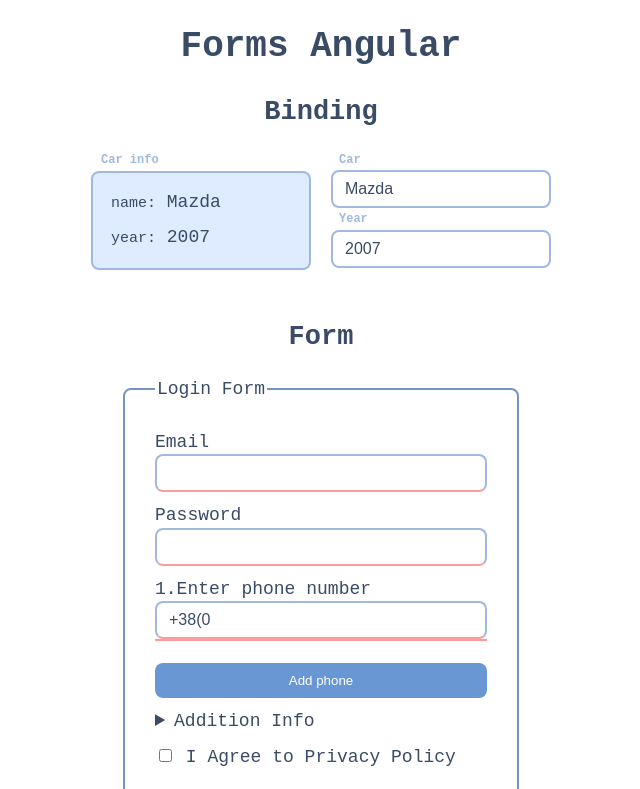
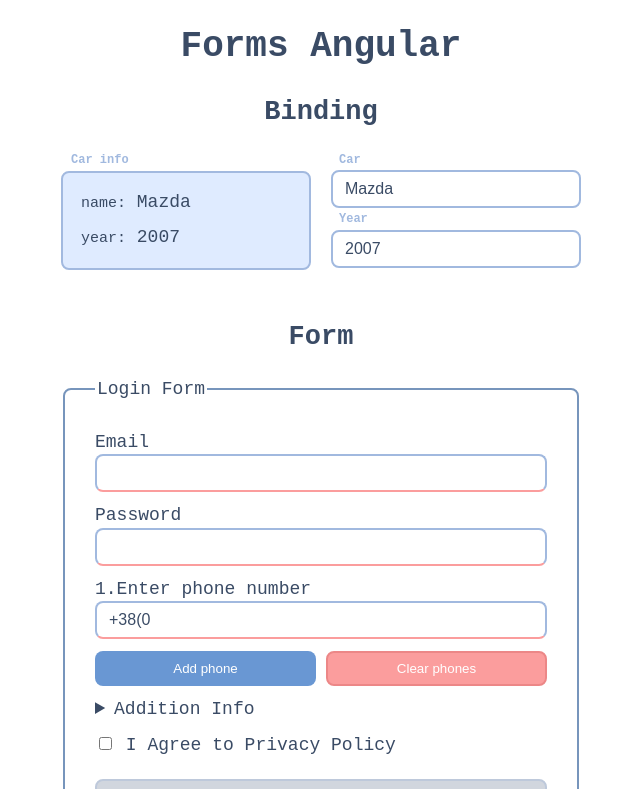
Before and after one commit to NadezhdaKuzmich/ng-forms, an Angular app: page / in a window 1280 px wide. Shown: the top 789 px of the page, without its empty margins (319-959 px from the left). Built offline with nearby package versions, Linux system fonts and the light colour scheme.

Commit message:
add formarray

```diff
--- a/src/app/components/binding/binding.component.html
+++ b/src/app/components/binding/binding.component.html
@@ -47,7 +47,10 @@
         <label for="phone{{ i + 1 }}"> {{ i + 1 }}.Enter phone number </label>
         <input id="phone{{ i + 1 }}" type="text" [formControlName]="i" />
       </div>
-      <button class="btn" (click)="addPhone()">Add phone</button>
+      <div class="set-btns">
+        <button class="btn" (click)="addPhone()">Add phone</button>
+        <button class="btn delete" (click)="clearPhones()">Clear phones</button>
+      </div>
 
       <details formGroupName="name">
         <summary>Addition Info</summary>
--- a/src/app/components/binding/binding.component.scss
+++ b/src/app/components/binding/binding.component.scss
@@ -29,7 +29,7 @@
   position: relative;
   display: flex;
   flex-direction: column;
-  min-width: 220px;
+  min-width: 250px;
   height: auto;
   background: #dfebff;
   border: 2px solid #a2b9df;
@@ -54,7 +54,7 @@
 
 .form-section {
   form {
-    max-width: 400px;
+    max-width: 520px;
     min-width: 300px;
     margin: auto;
 
@@ -71,26 +71,39 @@
         flex-direction: column;
       }
 
+      .ng-invalid:not(form, .contact-field) {
+        border-bottom: 2px solid #fb9d9d;
+      }
+
+      .ng-valid:not(form, .contact-field, details, details input) {
+        border-bottom: 2px solid green;
+      }
+
       details > .input-field:not(:last-child) {
         margin-bottom: 12px;
       }
 
       input {
         max-width: 100%;
+        width: auto;
+      }
+
+      .set-btns {
+        display: flex;
+        align-items: center;
+        justify-content: space-between;
+        gap: 10px;
+
+        .btn {
+          width: 50%;
+          margin: 0;
+        }
       }
 
       .btn {
         margin-top: 10px;
       }
     }
-  }
-
-  .ng-invalid:not(form) {
-    border-bottom: 2px solid #fb9d9d;
-  }
-
-  .ng-valid:not(form, details, details input) {
-    border-bottom: 2px solid green;
   }
 
   .json-data {
--- a/src/app/components/binding/binding.component.ts
+++ b/src/app/components/binding/binding.component.ts
@@ -51,4 +51,8 @@ export class BindingComponent {
       ])
     );
   }
+
+  clearPhones() {
+    this.getContacts.removeAt(1);
+  }
 }
--- a/src/styles.scss
+++ b/src/styles.scss
@@ -29,7 +29,7 @@ p {
 }
 
 input {
-  max-width: 220px;
+  width: 250px;
   font-size: 16px;
   color: #3a4b65;
   border: 2px solid #a1b9df;
@@ -40,10 +40,26 @@ input {
 .btn {
   color: #fff;
   background: #6997d3;
-  border-color: transparent;
+  border: 2px solid transparent;
   border-radius: 8px;
   padding: 8px 14px;
+  transition: all 0.4s ease;
   cursor: pointer;
+
+  &.delete {
+    background: #fb9d9d;
+    border-color: #ec8787;
+
+    &:hover {
+      background: #ff9191;
+      border-color: #ffc3c3;
+    }
+  }
+
+  &:hover {
+    background: #3f72b7;
+    border: 2px solid #7eb4ff;
+  }
 
   &:disabled {
     background: #d1d6de;
```
